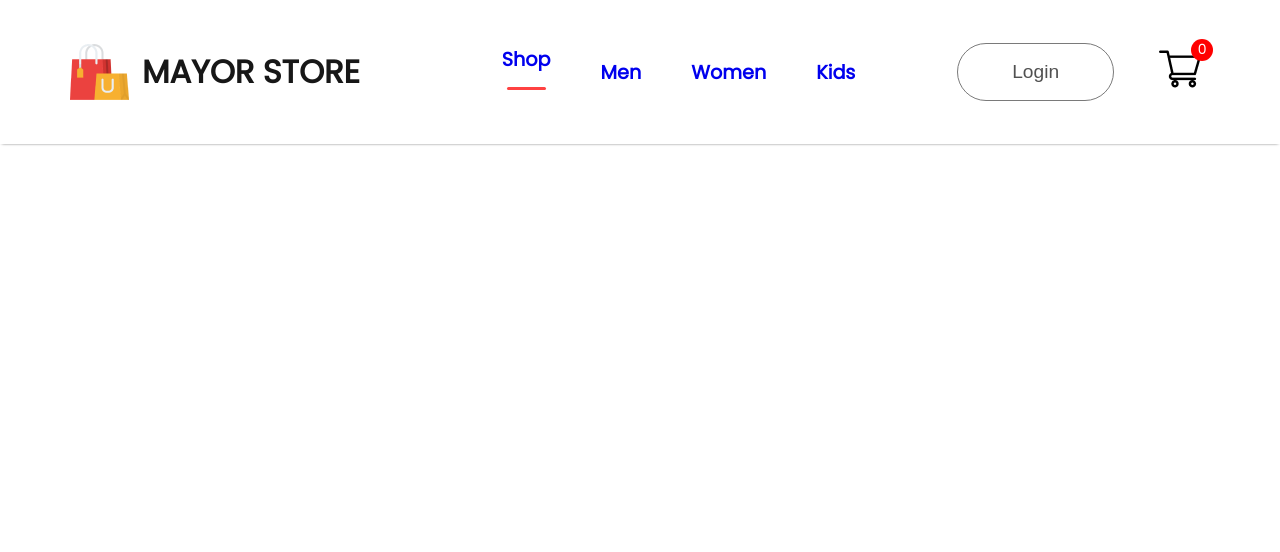
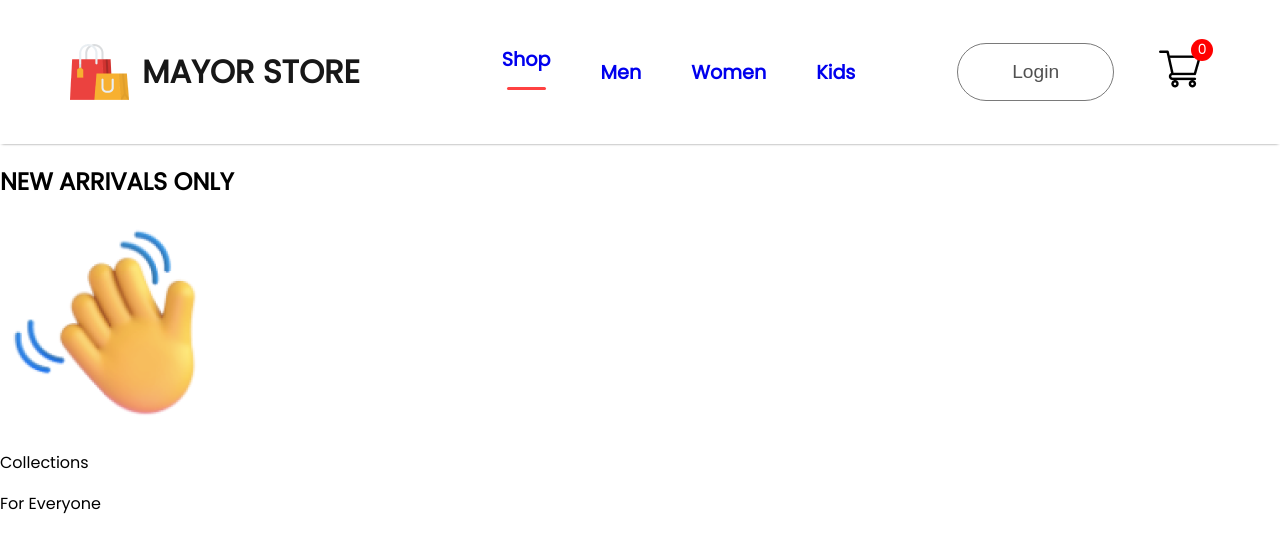
Before and after one commit to patrick-nsolo/frontend, a React (Create React App) app: page / in a window 1280 px wide. Shown: the top 552 px of the page. Built offline with nearby package versions, Linux system fonts and the light colour scheme.

Commit message:
update hero  elements
update hero elements

```diff
--- a/src/Components/Hero/Hero.jsx
+++ b/src/Components/Hero/Hero.jsx
@@ -1,11 +1,21 @@
 import React from 'react';
 import './Hero.css';
+import hand_icon from '../Assets/hand_icon.png';
 
 const Hero = () => {
   return (
     <div className='hero'>
         <div className='hero-left'>
+            <h2>NEW ARRIVALS ONLY</h2>
+            <div>
+                <div className='hero-hand-icon'>
+                    <img src={hand_icon} alt=''/>
 
+                </div>
+                <p>Collections</p>
+                <p>For Everyone</p>
+            </div>
+            <div className='hero-latest-btn'></div>
         </div>
         <div className='hero-right'>
 
```
